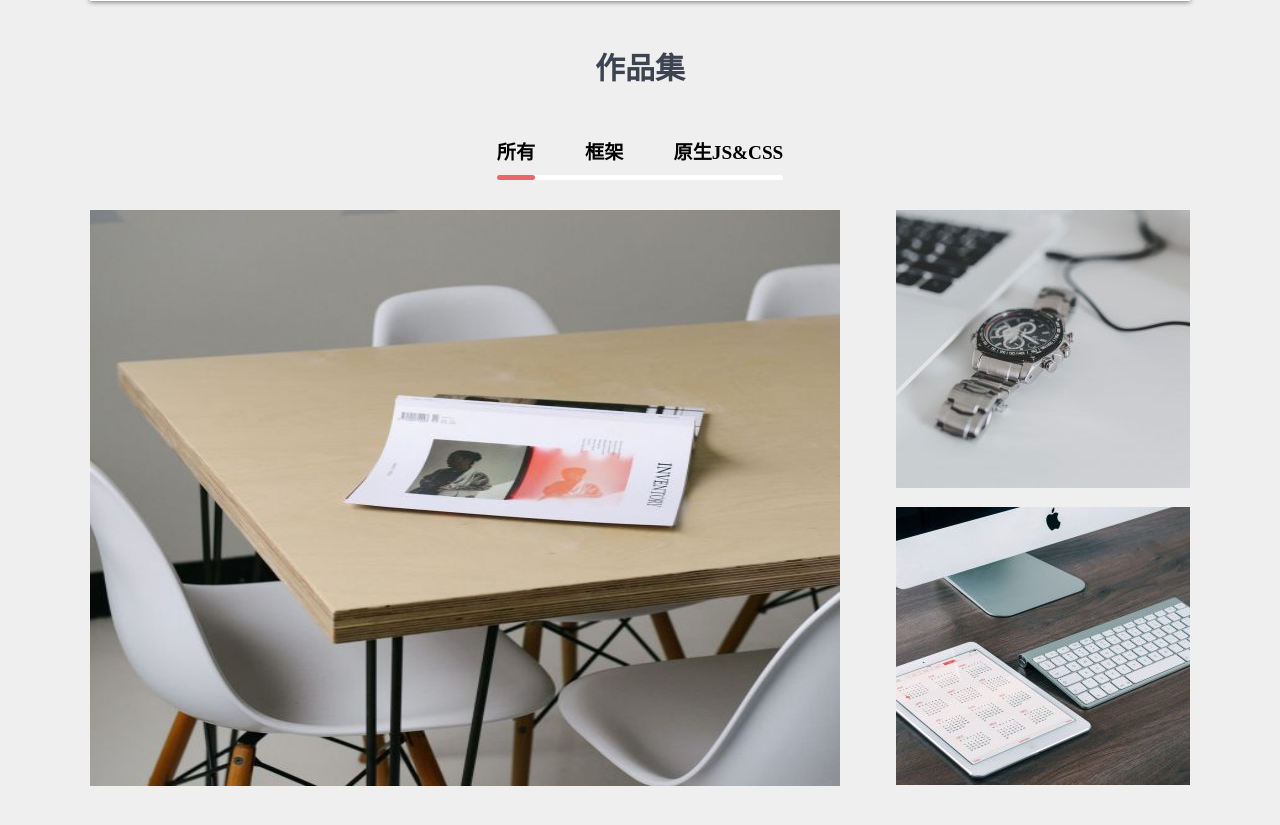
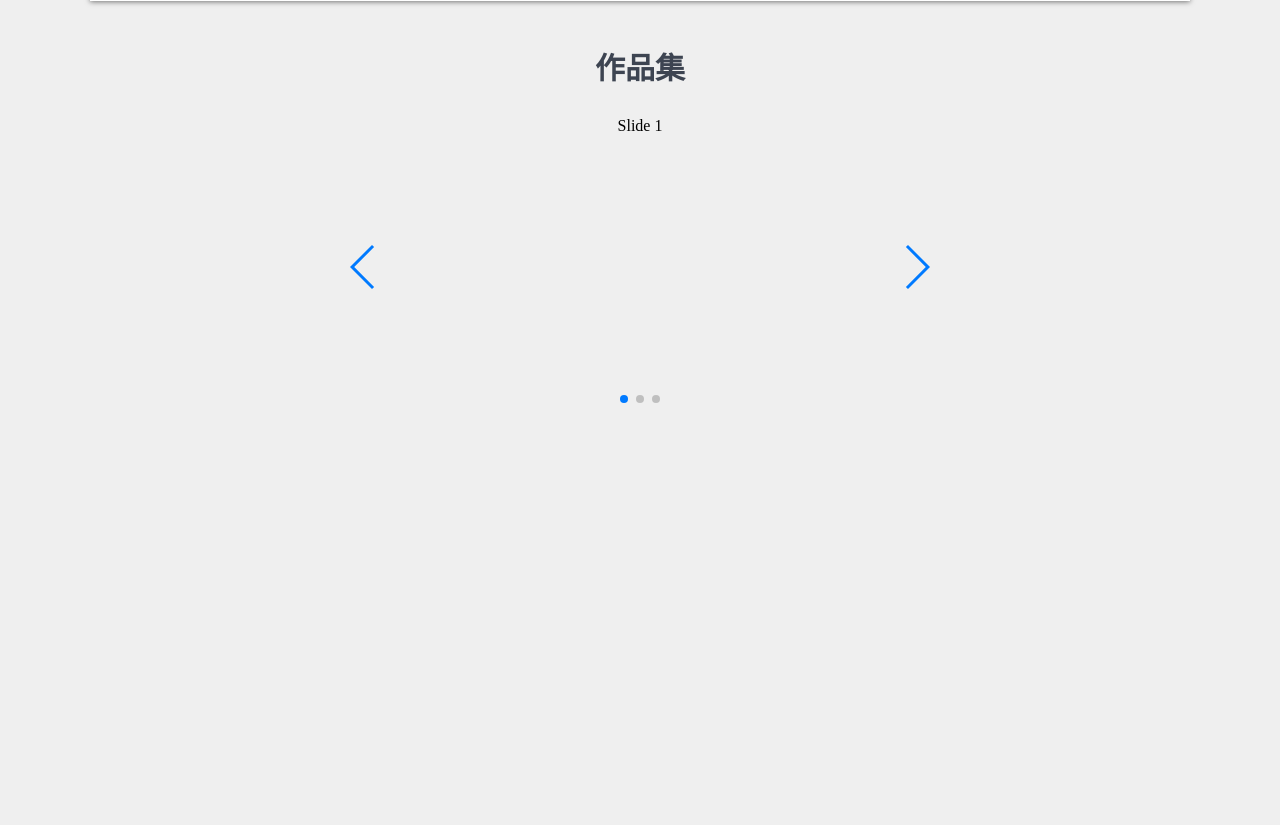
Before and after one commit to 18437956520/resume-3, a plain HTML site: page index.html in a window 1280 px wide. Shown: the part 1372-2197 px from the top of the page. Drawn offline with nearby package versions, Linux system fonts and the light colour scheme; a script that the page names is missing.

Commit message:
new轮播

```diff
--- a/index.html
+++ b/index.html
@@ -7,7 +7,7 @@
 	<title>YH简历</title>
 	<link rel="Shortcut Icon" href="cat.ico" type="image/x-icon" />
 	<link rel="stylesheet" href="https://cdnjs.cloudflare.com/ajax/libs/Swiper/4.5.0/css/swiper.min.css">
-	<link rel="stylesheet" href="./style.css">
+	<link rel="stylesheet" href="style.css">
 	<script src="//at.alicdn.com/t/font_1070528_egfy16czjq7.js"></script>
 	<style type="text/css">
 		.icon { width: 1em; height: 1em; vertical-align: -0.15em; fill: currentColor; overflow: hidden; }
@@ -159,32 +159,19 @@
 	</section>
 	<section data-x id="siteWorks" class="portfolio">
 		<h2>作品集</h2>
-		<nav>
-			<ol class="clearfix">
-				<li id="portfolio1">所有</li>
-				<li id="portfolio2">框架</li>
-				<li id="portfolio3">原生JS&CSS</li>
+		<div class="swiper-container">
+			<div class="swiper-wrapper">
+				<div class="swiper-slide">Slide 1</div>
+				<div class="swiper-slide">Slide 2</div>
+				<div class="swiper-slide">Slide 3</div>
+			</div>
+			<!-- 如果需要分页器 -->
+			<div class="swiper-pagination"></div>
 
-			</ol>
-			<div id="portfolioBar" class="bar state-1">
-				<div class="bar-inner"></div>
-			</div>
-		</nav>
-		<script>
-				portfolio1.onclick = function () { portfolioBar.className = 'bar state-1' }
-				portfolio2.onclick = function () { portfolioBar.className = 'bar state-2' }
-				portfolio3.onclick = function () { portfolioBar.className = 'bar state-3' }
-		</script>
-		<div class="works" style="height: 576px;">
-			<div class="big" style="top: 0; left: 0;">
-				<img src="./img/1.jpg" alt="作品1" style="width: 750px; height: 576px;">
-			</div>
-			<div class="small" style="top: 0; left: 806px;">
-				<img src="./img/2.jpg" alt="作品2" >
-			</div>
-			<div class="small" style="top: 297px; left: 806px;">
-				<img src="./img/3.jpg" alt="作品3" >
-			</div>
+			<!-- 如果需要导航按钮 -->
+			<div class="swiper-button-prev"></div>
+			<div class="swiper-button-next"></div>
+
 		</div>
 	</section>
 
@@ -192,6 +179,22 @@
 	<script src="https://cdnjs.cloudflare.com/ajax/libs/Swiper/4.5.0/js/swiper.min.js"></script>
 
 	<script>
+  		var mySwiper = new Swiper ('.swiper-container', {
+  		  loop: true, // 循环模式选项
+
+  		  // 如果需要分页器
+  		  pagination: {
+  		    el: '.swiper-pagination',
+  		  },
+
+  		  // 如果需要前进后退按钮
+  		  navigation: {
+  		    nextEl: '.swiper-button-next',
+  		    prevEl: '.swiper-button-prev',
+  		  },
+
+  		})
+
 		setTimeout(function(){siteWelcome.classList.remove('active')},2000)
 
 		let specialTags = document.querySelectorAll('[data-x]')
--- a/style.css
+++ b/style.css
@@ -66,15 +66,4 @@ section.skills .progressBar .progress { background-color: #E8676B; height: 100%;
 section.skills.offset .progress{ transform: translateX(-100%); }
 
 section.portfolio { text-align: center; margin-bottom: 800px; }
-section.portfolio>nav { text-align: center; margin-top: 20px; }
-section.portfolio>nav>ol { text-align: center; display: inline-block; vertical-align: top; }
-section.portfolio>nav>ol>li { float: left; font-size: 120%; font-weight: bold; font-family: "宋体"; cursor: pointer; }
-section.portfolio>nav>ol>li:nth-child(2) { margin: 0 50px; }
-section.portfolio>nav { display: inline-block; vertical-align: top; margin-bottom: 30px; }
-section.portfolio>nav .bar { background: white; height: 5px; border-radius: 5px; }
-section.portfolio>nav .bar .bar-inner { margin-top: 10px; height: 100%; background-color: #E8676B; border-radius: 5px; transition: all 0.5s; }
-section.portfolio>nav .bar.state-1 .bar-inner { margin-left: 0; width: 38px; }
-section.portfolio>nav .bar.state-2 .bar-inner { margin-left: 33%; width: 38px; }
-section.portfolio>nav .bar.state-3 .bar-inner { margin-left: 65%; width: 100px; }
-section.portfolio .works { position: relative; }
-section.portfolio .works>.big, section.portfolio .works>.small { position: absolute; }
+section.portfolio .swiper-container { width: 600px; height: 300px; }
```
